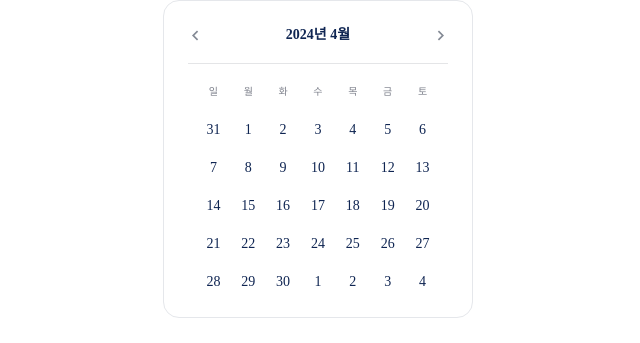
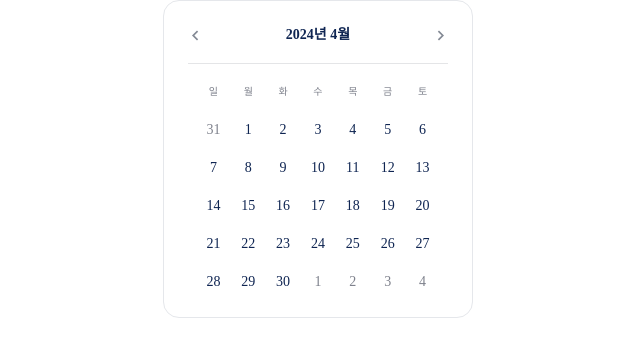
Before and after one commit to Sodasom/harusari, a React (Vite) app: page / in a window 1280 px wide. Shown: the part 121-464 px from the top of the page, without its empty margins (306-946 px from the left). Built offline with nearby package versions, Linux system fonts and the light colour scheme; a web font is replaced by a local one.

Commit message:
🎨 Design: 캘린더 날짜 CSS 적용

```diff
--- a/src/components/common/Calendar.tsx
+++ b/src/components/common/Calendar.tsx
@@ -6,7 +6,7 @@ import ArrowLeftIcon from "../../assets/icons/ArrowLeftIcon";
 import ArrowRightIcon from "../../assets/icons/ArrowRightIcon";
 
 export default function Calendar({
-  selectedDay,
+  selectedDay = new Date(),
   setSelectedDay,
   isPrevMonth = true,
   isNextMonth = true,
@@ -133,16 +133,32 @@ export default function Calendar({
   const buildCalendarTag = (calendarDays: Date[]) => {
     return calendarDays.map((day: Date, index: number) => {
       if (day.getMonth() < currentMonth.getMonth()) {
-        return <td key={index}>{isPrevMonth ? day.getDate() : ""}</td>;
+        return (
+          <td key={index} className="text-[#7e818c]">
+            {isPrevMonth ? day.getDate() : ""}
+          </td>
+        );
       }
       if (day.getMonth() > currentMonth.getMonth()) {
-        return <td key={index}>{isNextMonth ? day.getDate() : ""}</td>;
+        return (
+          <td key={index} className="text-[#7e818c]">
+            {isNextMonth ? day.getDate() : ""}
+          </td>
+        );
       }
       if (day.getTime() < today.getTime()) {
         return <td key={index}>{day.getDate()}</td>;
       }
       return (
-        <td key={index} onClick={() => onClickDay(day)}>
+        <td
+          key={index}
+          onClick={() => onClickDay(day)}
+          className={`${
+            isSameDay(day, selectedDay)
+              ? "text-base-white bg-primary-point rounded-2xl"
+              : ""
+          }`}
+        >
           {day.getDate()}
         </td>
       );
```
